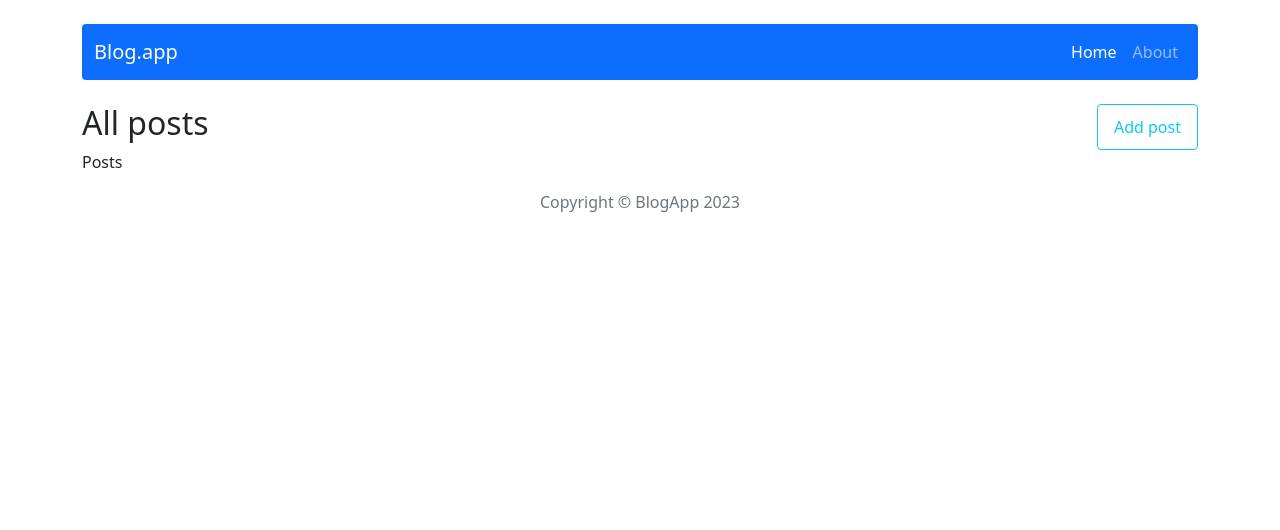
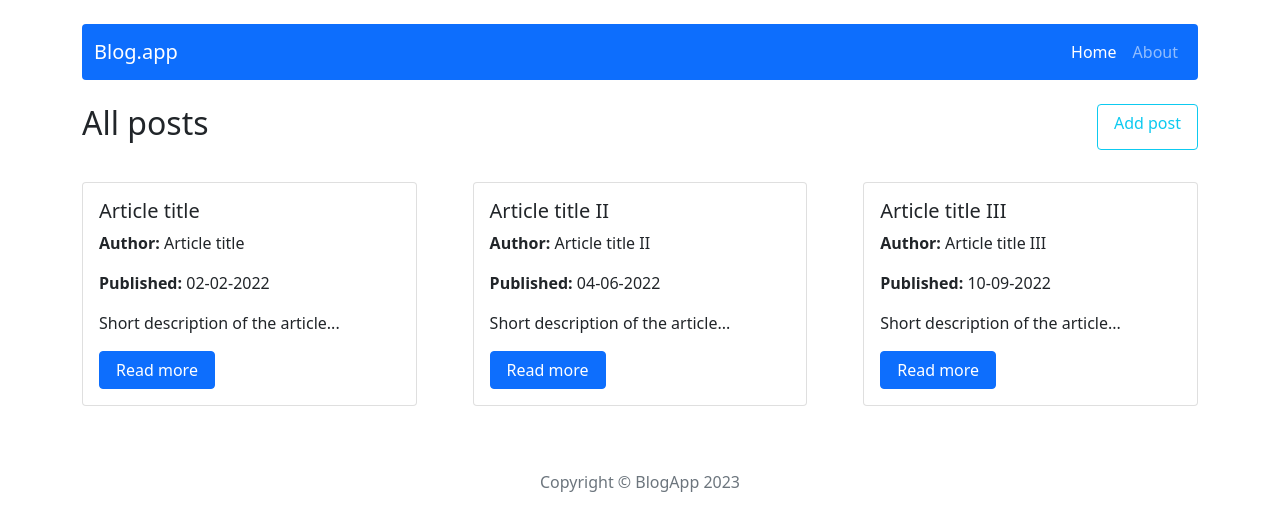
Before and after one commit to MatGom/react-blog, a React (Create React App) app: page / in a window 1280 px wide. Shown: the top 530 px of the page. Built offline with nearby package versions, Linux system fonts and the light colour scheme.

Commit message:
Add Posts

```diff
--- a/src/components/features/Posts/Posts.js
+++ b/src/components/features/Posts/Posts.js
@@ -1,5 +1,33 @@
+import styles from './Posts.module.scss';
+import { useSelector } from 'react-redux';
+import { getAllPosts } from '../../../redux/postsRedux';
+import Card from 'react-bootstrap/Card';
+import { NavLink } from 'react-router-dom';
+
 const Posts = () => {
-  return <div>Posts</div>;
+  const posts = useSelector(getAllPosts);
+
+  return (
+    <section>
+      {posts.map(post => (
+        <Card className={styles.card} key={post.id}>
+          <Card.Body>
+            <Card.Title>{post.title}</Card.Title>
+            <Card.Text>
+              <span className='fw-bold'>Author:</span> {post.title}
+            </Card.Text>
+            <Card.Text>
+              <span className='fw-bold'>Published:</span> {post.publishedDate}
+            </Card.Text>
+            <Card.Text>{post.shortDescription}</Card.Text>
+            <Card.Link as={NavLink} to={`/post/${post.id}`} className='btn btn-primary px-3'>
+              Read more
+            </Card.Link>
+          </Card.Body>
+        </Card>
+      ))}
+    </section>
+  );
 };
 
 export default Posts;
--- /dev/null
+++ b/src/components/features/Posts/Posts.module.scss
@@ -0,0 +1,27 @@
+section {
+  padding: 2rem 0;
+  display: flex;
+  justify-content: space-between;
+  flex-wrap: wrap;
+}
+
+.card {
+  width: 30%;
+  margin-bottom: 1em;
+}
+
+@media (max-width: 992px) {
+  .card {
+    width: 45%;
+  }
+}
+
+@media (max-width: 764px) {
+  section {
+    flex-direction: column;
+  }
+
+  .card {
+    width: 100%;
+  }
+}
--- a/src/components/pages/HomePage/HomePage.js
+++ b/src/components/pages/HomePage/HomePage.js
@@ -1,12 +1,14 @@
-import Button from 'react-bootstrap/Button';
 import Posts from '../../features/Posts/Posts';
+import { Link, NavLink } from 'react-router-dom';
 
 const HomePage = () => {
   return (
     <article>
       <div className='d-flex space-between'>
         <h2 className='me-auto'>All posts</h2>
-        <Button variant='outline-info px-3'>Add post</Button>
+        <Link as={NavLink} to='/post/add' className='btn btn-outline-info px-3'>
+          Add post
+        </Link>
       </div>
       <Posts />
     </article>
--- a/src/redux/postsRedux.js
+++ b/src/redux/postsRedux.js
@@ -1,4 +1,5 @@
 //selectors
+export const getAllPosts = state => state.posts;
 
 // actions
 const createActionName = actionName => `app/posts/${actionName}`;
```
